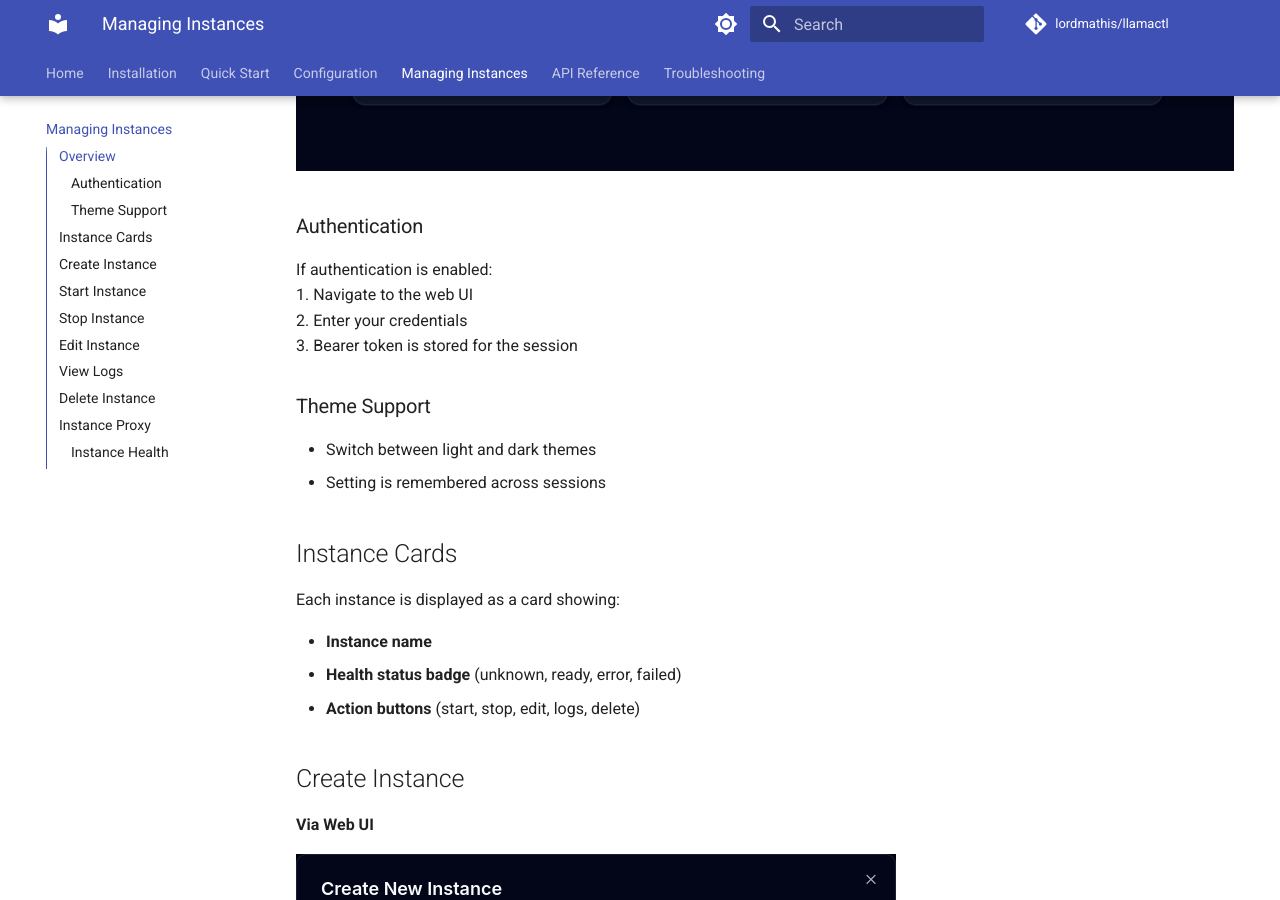
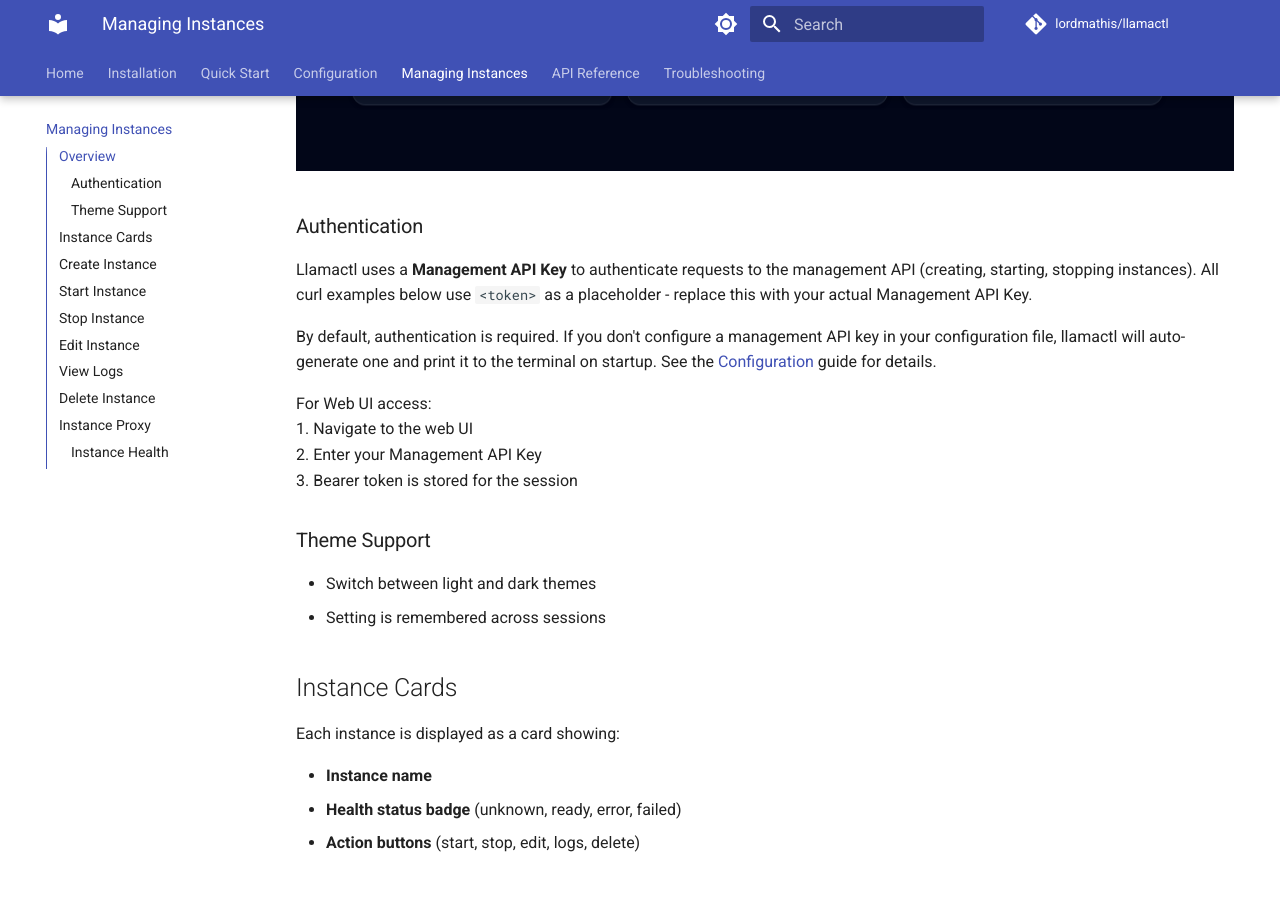
Before and after one commit to lordmathis/llamactl, an MkDocs documentation site: the page built from docs/managing-instances.md, in a window 1280 px wide and 900 px high, scrolled down 684 px. Built offline with MkDocs 1.6.1 and Material for MkDocs 9.7.7, drawn with Linux system fonts in a browser that asks for light colours; comment, search, counter and statistics services are not loaded; the version menu is left out; some of the changed text lies outside the part shown.

Commit message:
Add Authorization header to curl examples.

````diff
--- a/docs/managing-instances.md
+++ b/docs/managing-instances.md
@@ -13,9 +13,13 @@
 
 ### Authentication
 
-If authentication is enabled:
+Llamactl uses a **Management API Key** to authenticate requests to the management API (creating, starting, stopping instances). All curl examples below use `<token>` as a placeholder - replace this with your actual Management API Key.
+
+By default, authentication is required. If you don't configure a management API key in your configuration file, llamactl will auto-generate one and print it to the terminal on startup. See the [Configuration](configuration.md) guide for details.
+
+For Web UI access:
 1. Navigate to the web UI
-2. Enter your credentials
+2. Enter your Management API Key
 3. Bearer token is stored for the session
 
 ### Theme Support
@@ -238,8 +253,9 @@
 Llamactl proxies all requests to the underlying backend instances (llama-server, MLX, or vLLM).
 
 ```bash
-# Get instance details
-curl http://localhost:8080/api/v1/instances/{name}/proxy/
+# Proxy requests to the instance
+curl http://localhost:8080/api/v1/instances/{name}/proxy/ \
+  -H "Authorization: Bearer <token>"
 ```
 
 All backends provide OpenAI-compatible endpoints. Check the respective documentation:
````
Also changed, not shown: other parts of docs/managing-instances.md (+18 -6 lines).
